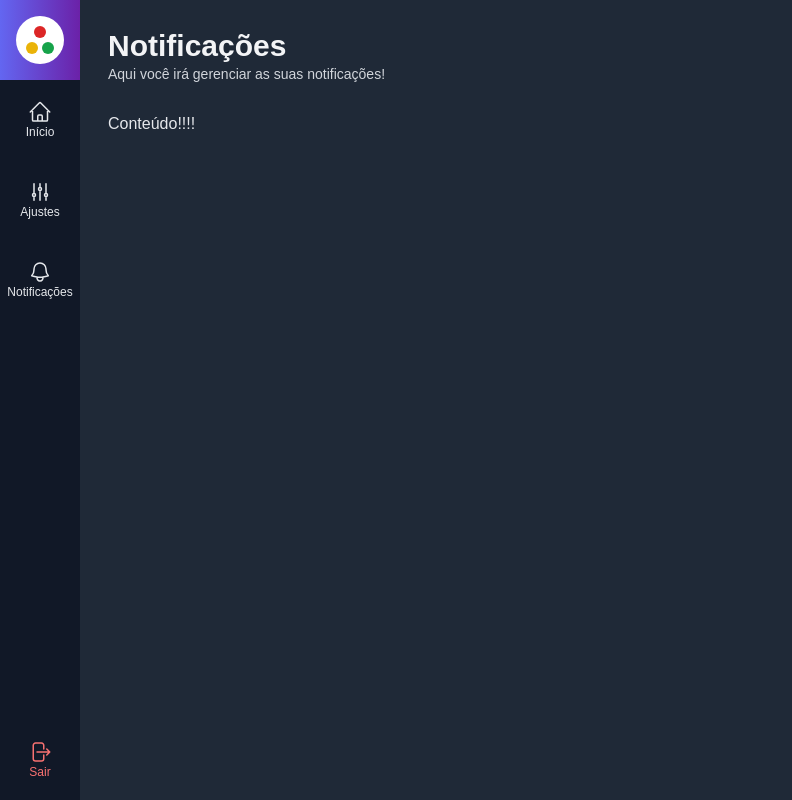
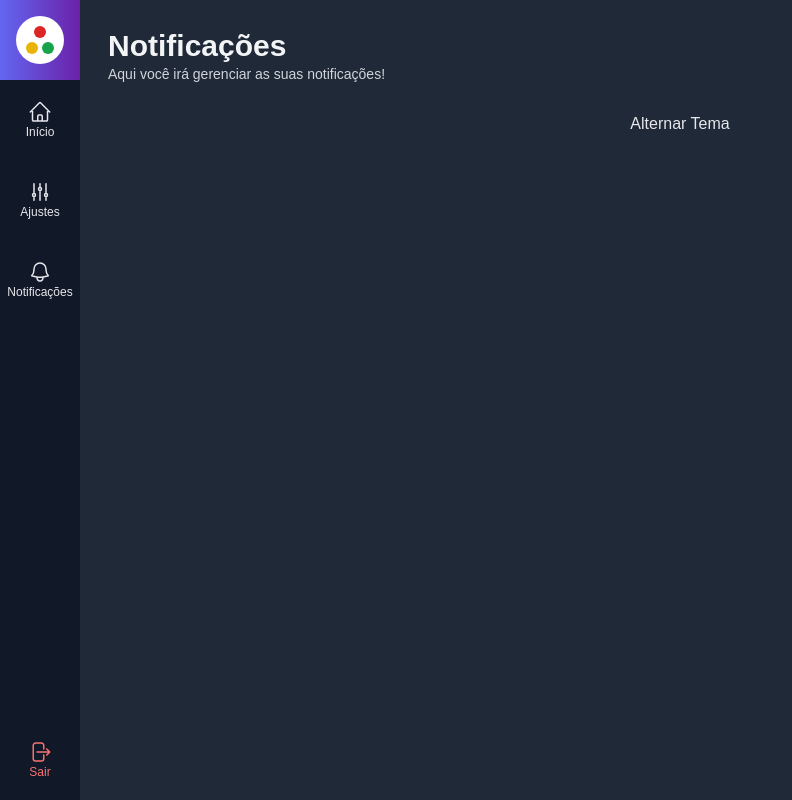
Before and after one commit to luucasor/admin-template, a Next.js app: page /notificacoes in a window 1280 px wide. Shown: the whole page, without its empty margins (0-792 px from the left). Built offline with nearby package versions, Linux system fonts and the light colour scheme.

Commit message:
Adicionando botão para alterar tema e salvando em contexto

```diff
--- a/src/components/template/Layout.tsx
+++ b/src/components/template/Layout.tsx
@@ -1,3 +1,4 @@
+import useAppData from "@/data/hook/useAppData"
 import Cabecalho from "./Cabecalho"
 import Conteudo from "./Conteudo"
 import MenuLateral from "./MenuLateral"
@@ -9,8 +10,9 @@
 }
 
 export default function Layout(props: LayoutProps) {
+    const { tema } = useAppData()
     return (
-        <div className={`dark flex h-screen w-screen`}>
+        <div className={`${tema} flex h-screen w-screen`}>
             <MenuLateral />
             <div className={`
                 flex flex-col w-full p-7
--- /dev/null
+++ b/src/data/context/AppContext.tsx
@@ -0,0 +1,29 @@
+import { createContext, useState } from "react";
+
+type Tema = 'dark' | ''
+
+interface AppContextProps {
+    tema?: Tema
+    alternarTema?: () => void
+}
+
+const AppContext = createContext<AppContextProps>({})
+
+export function AppProvider(props: any) {
+    const [tema, setTema] = useState<Tema>('dark')
+
+    function alternarTema() {
+        setTema(tema === '' ? 'dark' : '')
+    }
+
+    return (
+        <AppContext.Provider value={{
+            tema,
+            alternarTema
+        }}>
+            {props.children}
+        </AppContext.Provider>
+    )
+}
+
+export default AppContext
--- /dev/null
+++ b/src/data/hook/useAppData.ts
@@ -0,0 +1,6 @@
+import { useContext } from "react";
+import AppContext from "../context/AppContext";
+
+const useAppData = () => useContext(AppContext)
+
+export default useAppData
--- a/src/pages/_app.tsx
+++ b/src/pages/_app.tsx
@@ -1,6 +1,11 @@
+import { AppProvider } from '@/data/context/AppContext'
 import '@/styles/globals.css'
 import type { AppProps } from 'next/app'
 
 export default function App({ Component, pageProps }: AppProps) {
-  return <Component {...pageProps} />
+  return (
+    <AppProvider>
+      <Component {...pageProps} />
+    </AppProvider>
+  )
 }
--- a/src/pages/notificacoes.tsx
+++ b/src/pages/notificacoes.tsx
@@ -1,10 +1,12 @@
 import Layout from "@/components/template/Layout";
+import useAppData from "@/data/hook/useAppData";
 
 export default function Notificacoes() {
+    const { alternarTema } = useAppData()
     return (
         <Layout titulo="Notificações"
                 subtitulo="Aqui você irá gerenciar as suas notificações!">
-            <h3>Conteúdo!!!!</h3>
+            <button onClick={alternarTema}>Alternar Tema</button>
         </Layout>
     )
 }
```
